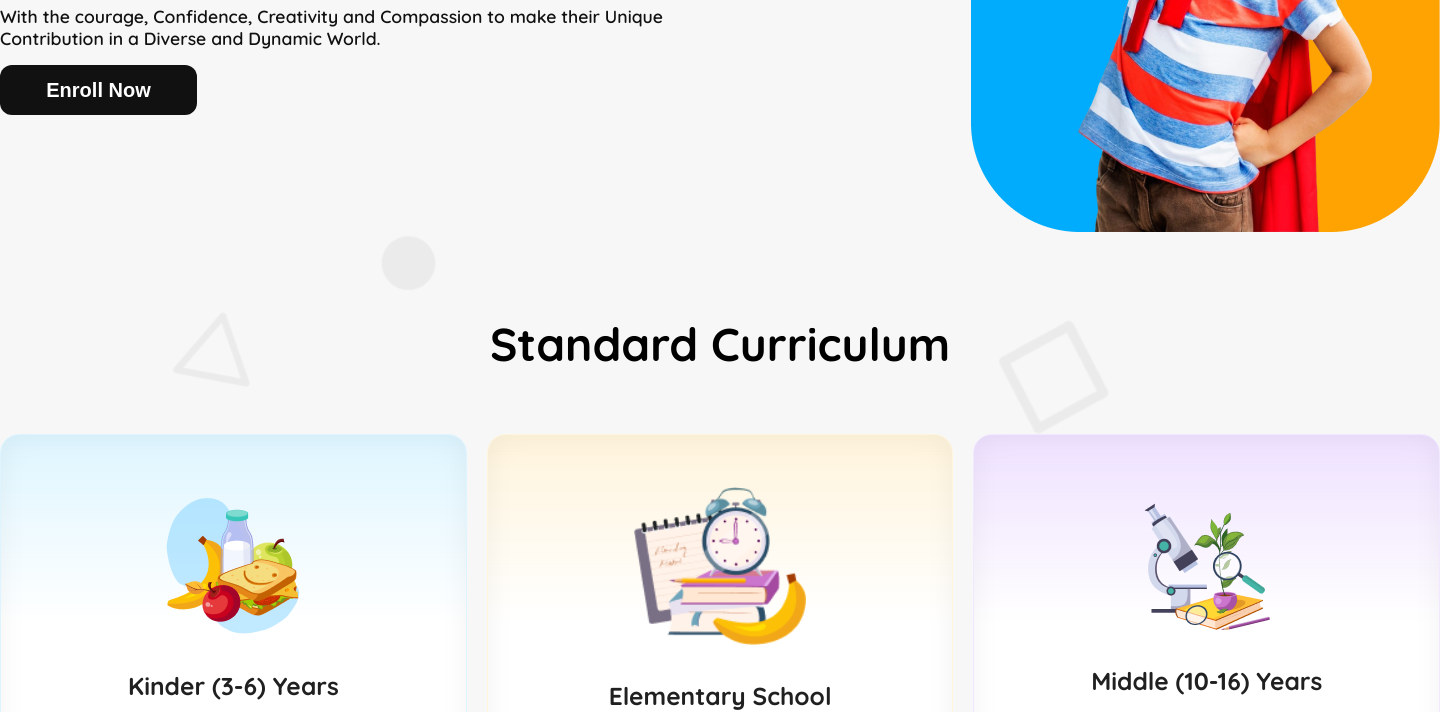
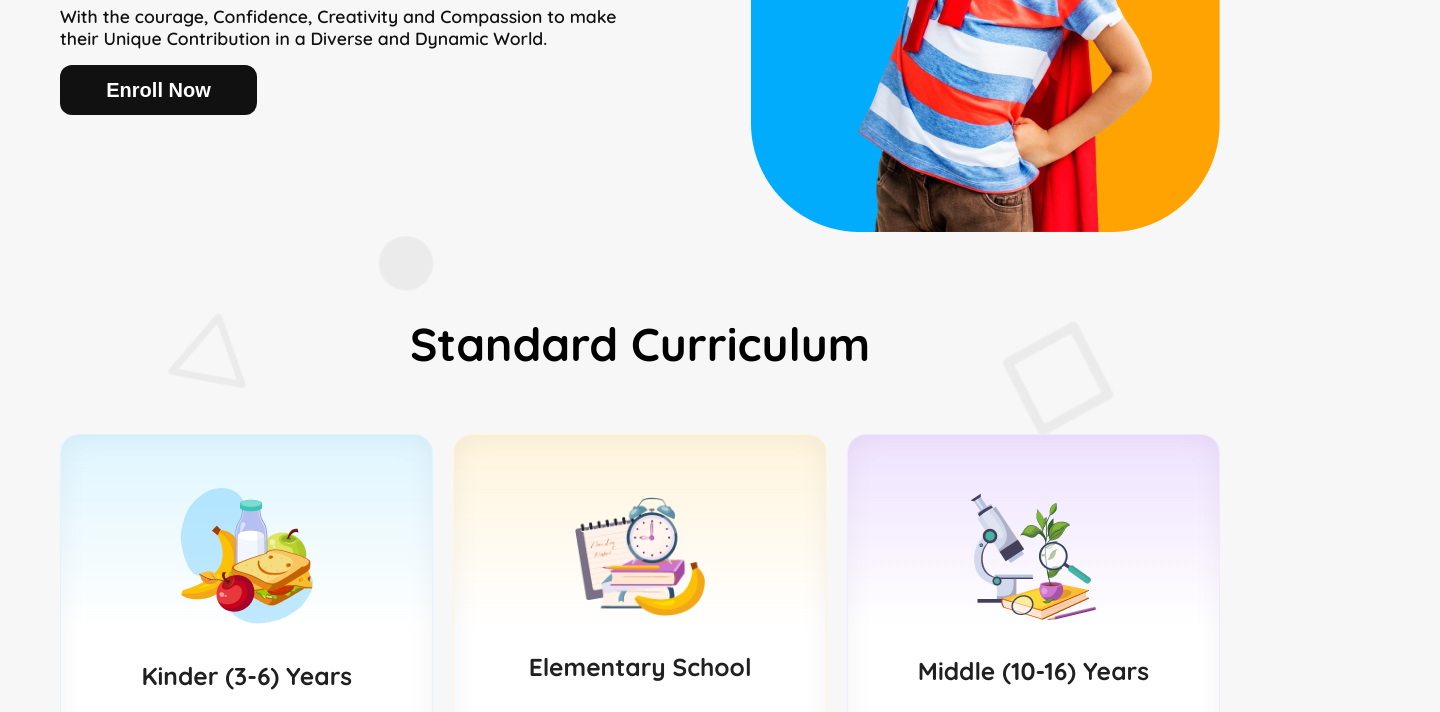
Before and after one commit to rokshanaweb/A11-kids-school, a plain HTML site: page index.html in a window 1280 px wide. Shown: the part 509-1221 px from the top of the page, 1440 px wide, since content can reach past the window. Drawn offline with Linux system fonts and the light colour scheme.

Commit message:
change container

```diff
--- a/style.css
+++ b/style.css
@@ -16,7 +16,7 @@ body {
 }
 
 .container {
-    width:1440px;
+    width:1160px;
     margin: 0 auto;
    }
 
```
